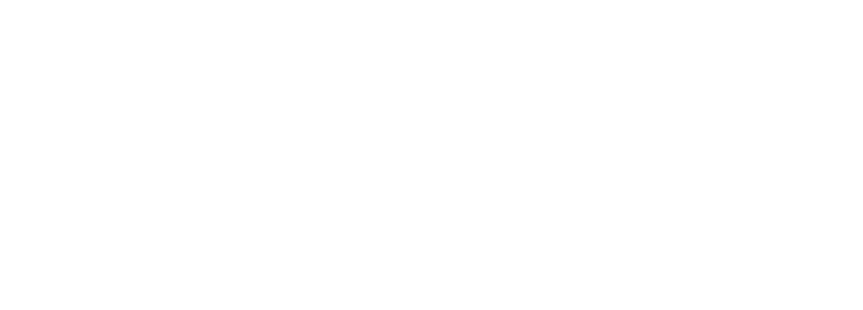
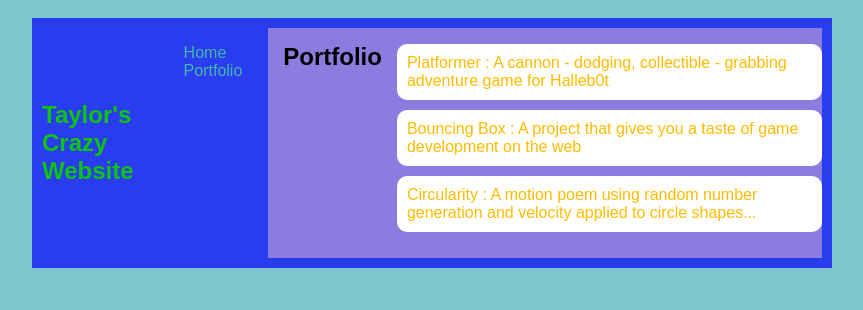
Before and after one commit to THebert457/THebert457.github.io, a plain HTML site: page portfolio.html in a window 1280 px wide. Shown: the whole page, without its empty margins (208-1071 px from the left). Drawn offline with Linux system fonts and the light colour scheme.

Commit message:
add portfolio.html file

```diff
--- a/portfolio.html
+++ b/portfolio.html
@@ -0,0 +1,34 @@
+<!DOCTYPE HTML>
+<html>
+    <head>
+        <title>Taylor's Crazt Website</title>
+        <link rel="stylesheet" href="style.css">
+        <link>
+    </head>
+
+    <body>
+        <div id="all-contents">
+        <nav>
+            <h1>Taylor's Crazy Website</h1>
+            <ul id="nav-ul">
+               <li class="nav-li">
+               <a class="nav-a" href="index.html">Home</a>
+             </li>
+             <li class="nav-li">
+               <a class="nav-a" href="portfolio.html">Portfolio</a>
+             </li>
+            </ul>
+            <main>
+                <div class="content">
+                    <h1>Portfolio</h1>
+                </div>
+                <ul id="portfolio">
+                    <li><a href="projects/platformer/">Platformer : A cannon - dodging, collectible - grabbing adventure game for Halleb0t</a></li>
+                    <li><a href="projects/bouncing-box/">Bouncing Box : A project that gives you a taste of game development on the web </a></li>
+                    <li><a href="projects/circularity/">Circularity : A motion poem using random number generation and velocity applied to circle shapes...</a></li>
+                </ul>
+            </main>
+        </nav>
+     </div>
+    </body>
+</html>
--- a/style.css
+++ b/style.css
@@ -62,3 +62,29 @@ main {
 h2, h3 {
     margin: 0px;
 }
+
+         /* portfolio styles */
+         .content h1 {
+            color: black;
+        }
+
+        #portfolio {
+            list-style-type: none;
+            padding-left: 0;
+        }
+
+        #portfolio li {
+            background: #fff;
+            padding: 10px;
+            border-radius: 10px;
+            margin-bottom: 10px;
+        }
+
+        #portfolio li:hover {
+            background: #eee;
+        }
+
+        #portfolio a {
+            text-decoration: none;
+            color: #ffbb00;
+        }
```
